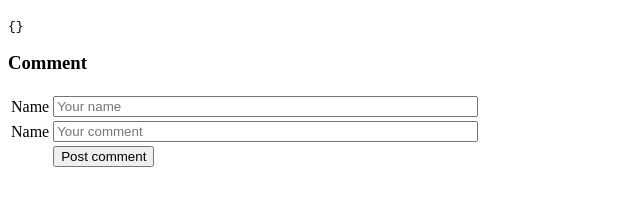
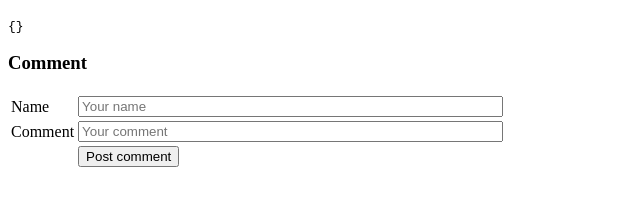
Before and after one commit to chukmunnlee/madh5, a website: page workshop02/public_html/index.html in a window 1280 px wide. Shown: the part 105-310 px from the top of the page, without its empty margins (0-640 px from the left). Drawn offline with nearby package versions, Linux system fonts and the light colour scheme.

Commit message:
cosmetic changes

```diff
--- a/workshop02/public_html/index.html
+++ b/workshop02/public_html/index.html
@@ -26,7 +26,7 @@
 			</tr>
 
 			<tr>
-				<td>Name</td>
+				<td>Comment</td>
 				<td>
 					<input type="text" size="50" placeholder="Your comment" ng-model="topNewsCtrl.comment">
 				</td>
--- a/workshop02/public_html/index.js
+++ b/workshop02/public_html/index.js
@@ -47,7 +47,6 @@
             }).catch(function(err) {
                 console.error(">>. error: %s", err);
             })
-
         }
 
         TopNewsSvc.subscribe(function(news) {
```
